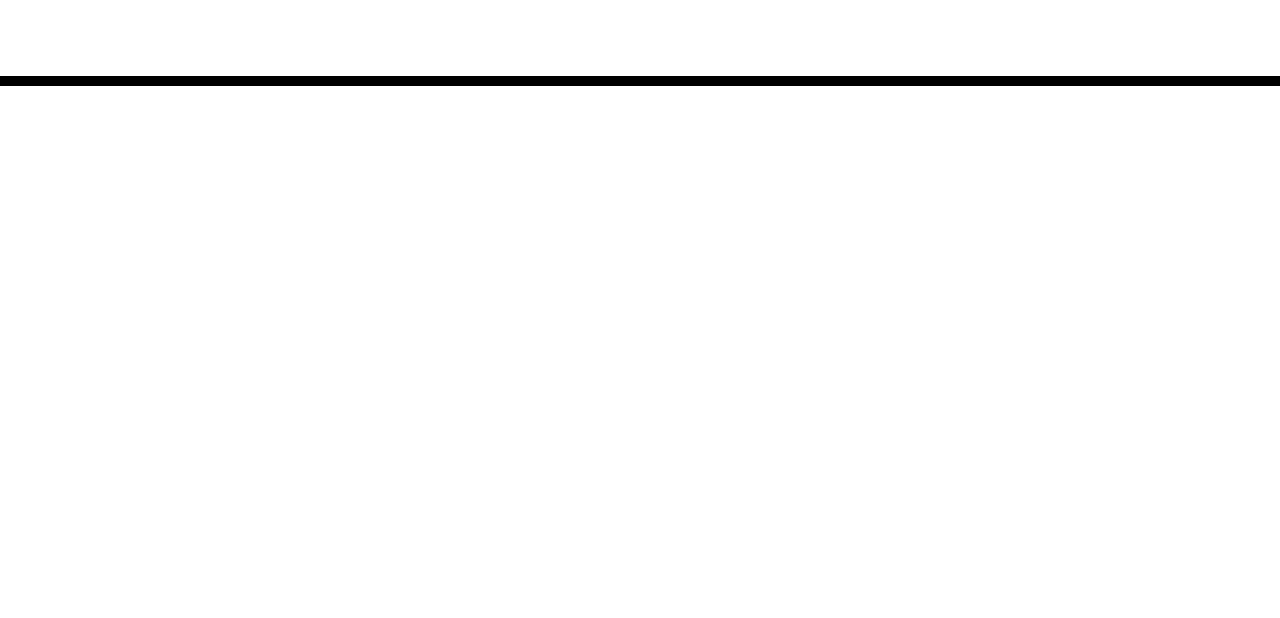
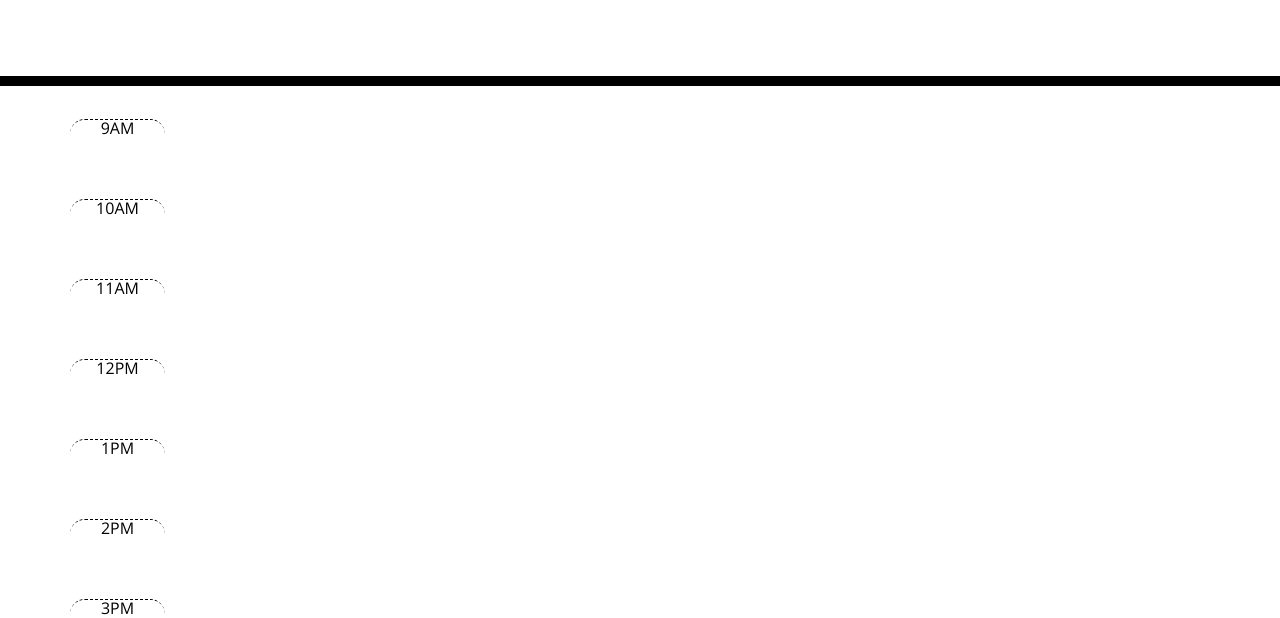
Before and after one commit to Elijahb22/daily-planner, a plain HTML site: page index.html in a window 1280 px wide. Shown: the part 182-800 px from the top of the page. Drawn offline with nearby package versions, Linux system fonts and the light colour scheme.

Commit message:
semantics and added a a for loop and created rows

```diff
--- a/index.html
+++ b/index.html
@@ -31,8 +31,8 @@
     <div class="container">
       <!-- Timeblocks go here -->
     </div>
-
     <script src="https://code.jquery.com/jquery-3.4.1.min.js"></script>
     <script src="https://cdnjs.cloudflare.com/ajax/libs/moment.js/2.24.0/moment.min.js"></script>
+    <script src="script.js"></script>
   </body>
 </html>
--- a/script.js
+++ b/script.js
@@ -1,2 +1,18 @@
+// Var for container, time, and current hour
 var container = $(".container");
 var time = ["9AM", "10AM", "11AM", "12PM", "1PM", "2PM", "3PM", "4PM", "5PM"]
+var currentHour = moment().hour() - 9;
+// function to load dates and columns
+function eventLoad(){
+    for (i = 0; i < 9; i++) {
+        var row = $("<div>");
+            row.attr("class", "row");
+            container.append(row);
+        var label = $("<label>");
+            label.attr("class", "col-2 col-sm-1 time-block hour");
+            label.text(time[i]);
+            row.append(label);
+    }
+}
+
+window.onload = eventLoad();
```
